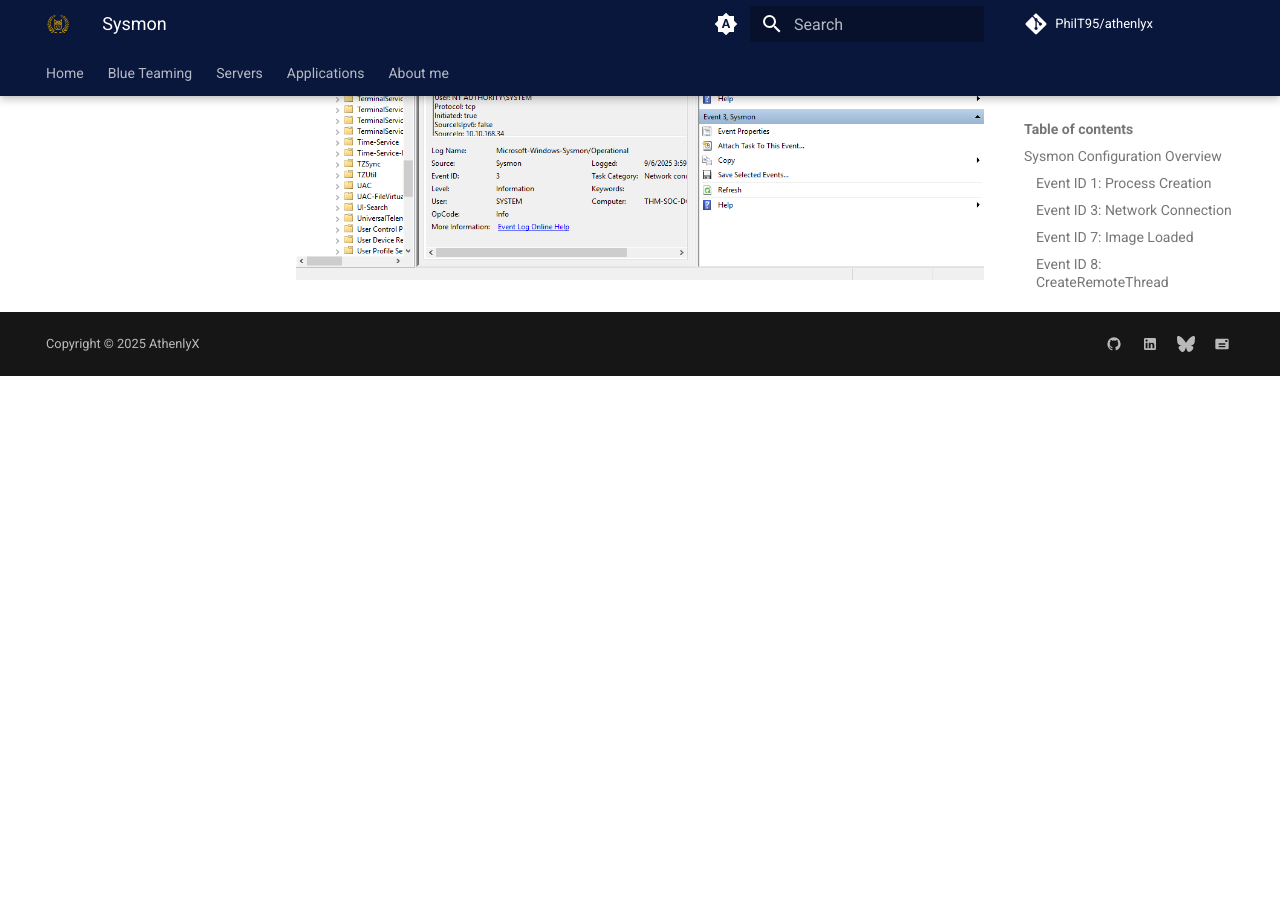
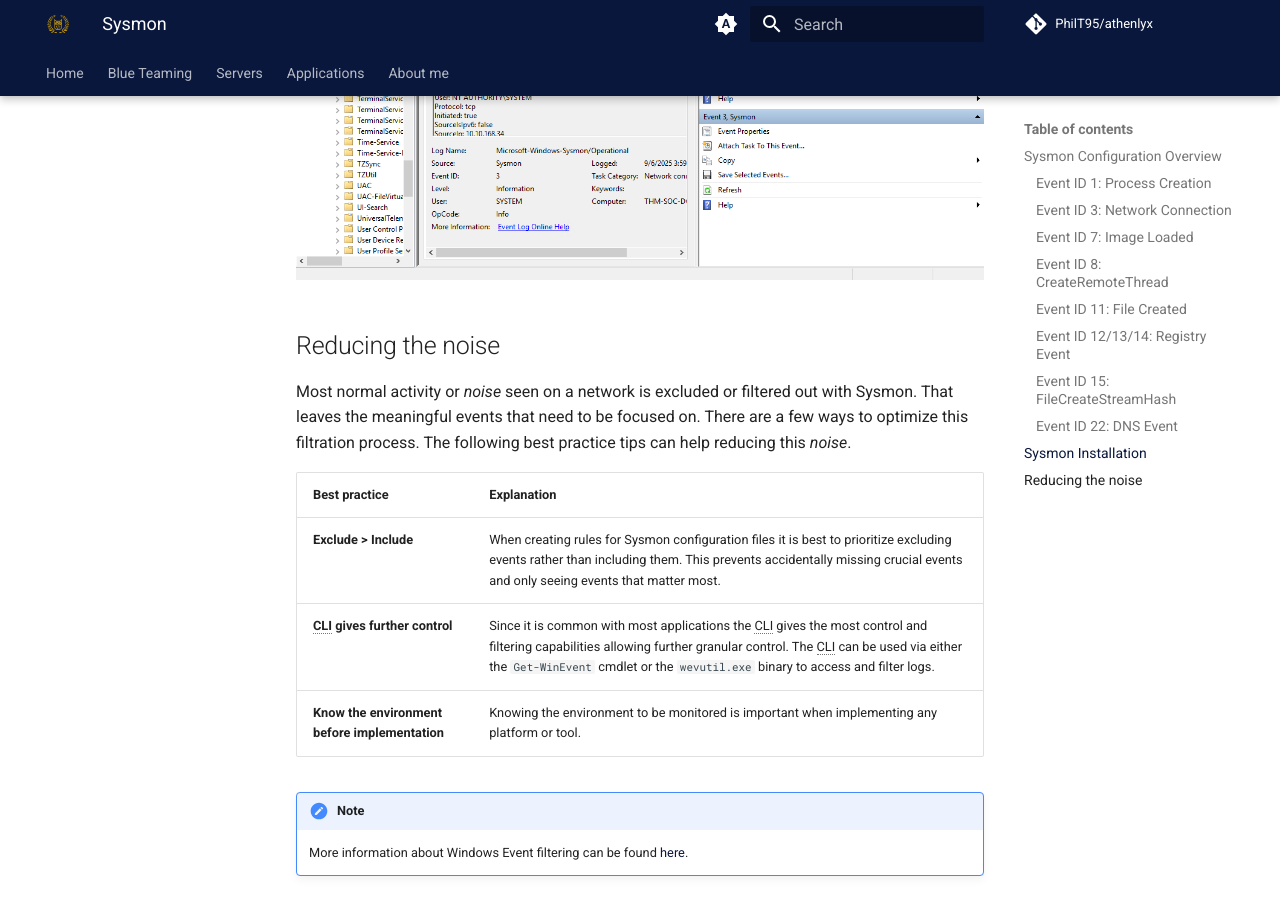
Before and after one commit to PhilT95/athenlyx, an MkDocs documentation site: the page built from docs/blue/endpoint-security/windows/sysmon.md, in a window 1280 px wide and 900 px high, scrolled down 3488 px. Built offline with MkDocs 1.6.1 and Material for MkDocs 9.7.7, drawn with Linux system fonts in a browser that asks for light colours; plug-ins that fetch from the network failed and are left out; comment, search, counter and statistics services are not loaded; before the commit the page ends 3864 px from its top, so only the background shows below that.

Commit message:
Added more info to sysmon article

```diff
--- a/docs/blue/endpoint-security/windows/sysmon.md
+++ b/docs/blue/endpoint-security/windows/sysmon.md
@@ -184,3 +184,17 @@ After Sysmon is installed, events are stored within the Event Viewer under ``App
     The configuration file can be changed anytime by uninstalling or updating the current configuration and replacing it with a new one. The Sysmon help menu offers more information.
 
 ![Sysmon Event Viewer](images/sysmon/sysmon-eventviewer.png)
+
+## Reducing the noise
+
+Most normal activity or *noise* seen on a network is excluded or filtered out with Sysmon. That leaves the meaningful events that need to be focused on. There are a few ways to optimize this filtration process. The following best practice tips can help reducing this *noise*.
+
+|Best practice|Explanation|
+|:------------|:----------|
+|**Exclude > Include**| When creating rules for Sysmon configuration files it is best to prioritize excluding events rather than including them. This prevents accidentally missing crucial events and only seeing events that matter most.|
+|**CLI gives further control**|Since it is common with most applications the CLI gives the most control and filtering capabilities allowing further granular control. The CLI can be used via either the ``Get-WinEvent`` cmdlet or the ``wevutil.exe`` binary to access and filter logs.|
+|**Know the environment before implementation**|Knowing the environment to be monitored is important when implementing any platform or tool.
+
+
+!!! note
+    More information about Windows Event filtering can be found [here](windows_event_logs.md).
```
